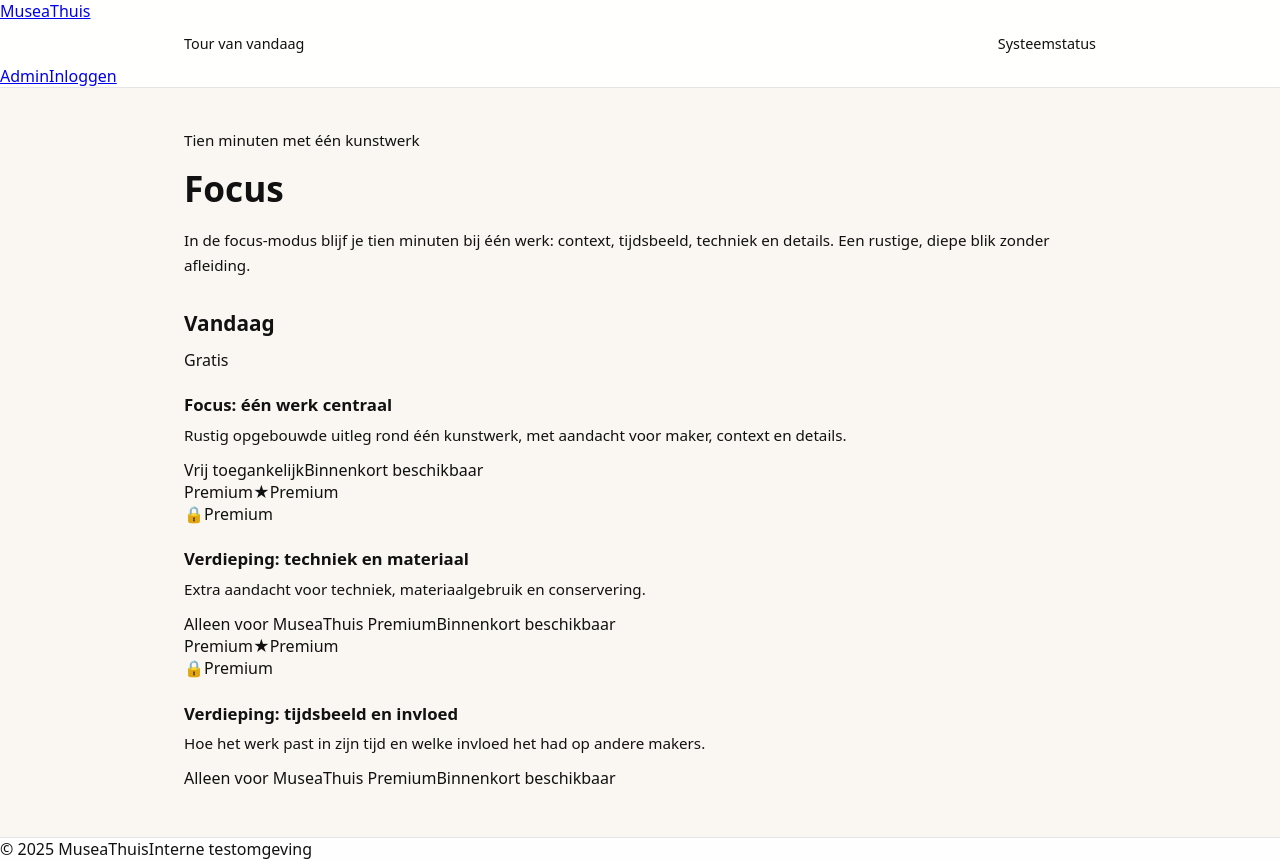
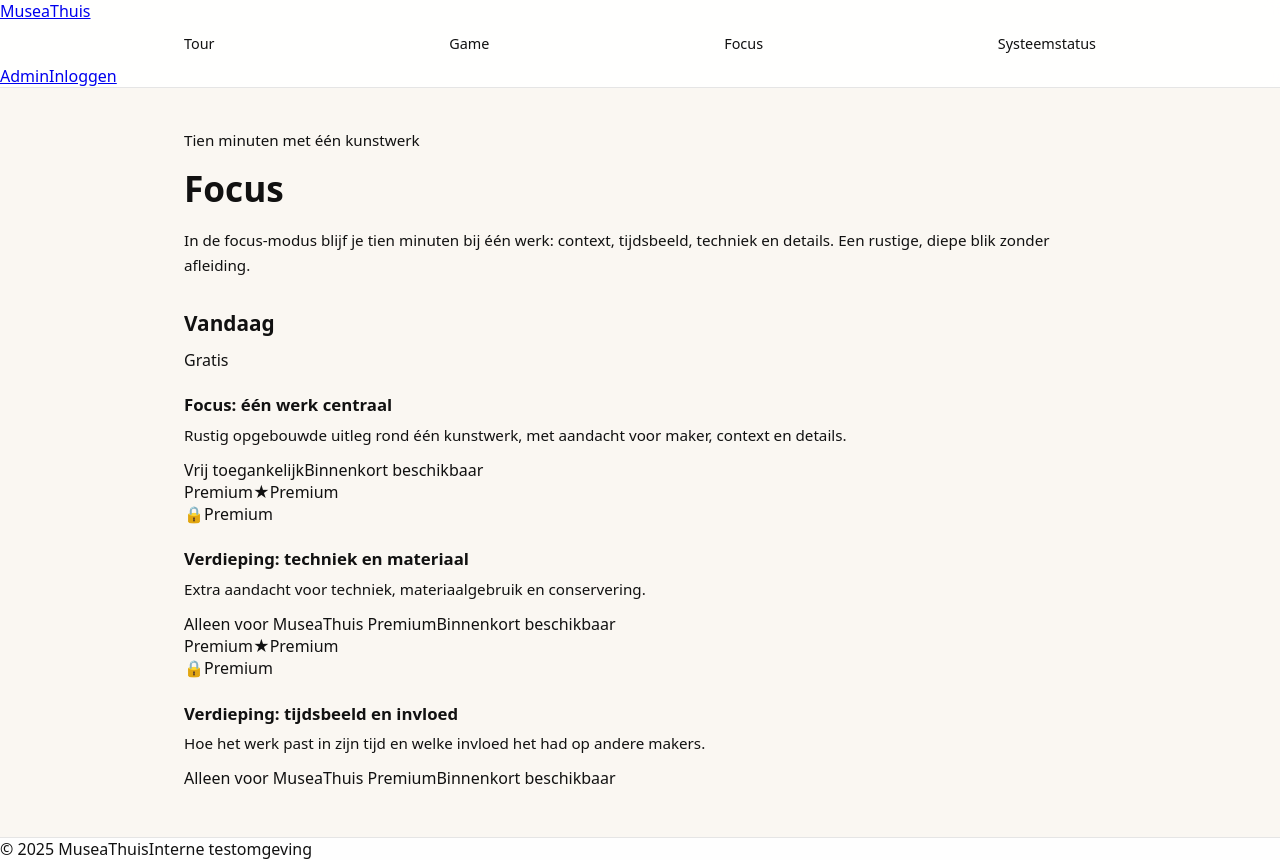
Before and after one commit to HerrMattie/museathuis, a Next.js app: page /focus in a window 1280 px wide. Built offline with nearby package versions, Linux system fonts and the light colour scheme; no server answers.

Commit message:
Update layout.tsx

```diff
--- a/app/layout.tsx
+++ b/app/layout.tsx
@@ -16,13 +16,21 @@ export default function RootLayout({ children }: { children: React.ReactNode })
         <div className="min-h-screen flex flex-col">
           <header className="border-b bg-white">
             <div className="max-w-6xl mx-auto px-4 py-3 flex items-center justify-between gap-4">
-    <div className="flex items-center gap-3">
+              <div className="flex items-center gap-4">
                 <Link href="/" className="text-lg font-semibold">
                   MuseaThuis
                 </Link>
+
+                {/* Hoofdmenu */}
                 <nav className="hidden md:flex items-center gap-4 text-sm">
-        <Link href="/tour/today" className="hover:underline">
-          Tour van vandaag
+                  <Link href="/tour" className="hover:underline">
+                    Tour
+                  </Link>
+                  <Link href="/game" className="hover:underline">
+                    Game
+                  </Link>
+                  <Link href="/focus" className="hover:underline">
+                    Focus
                   </Link>
                   <Link href="/health" className="hover:underline">
                     Systeemstatus
@@ -39,7 +47,6 @@ export default function RootLayout({ children }: { children: React.ReactNode })
             </div>
           </header>
 
-
           <main className="flex-1">
             {children}
           </main>
```
Lines whose indentation alone changed are shown as unchanged.
